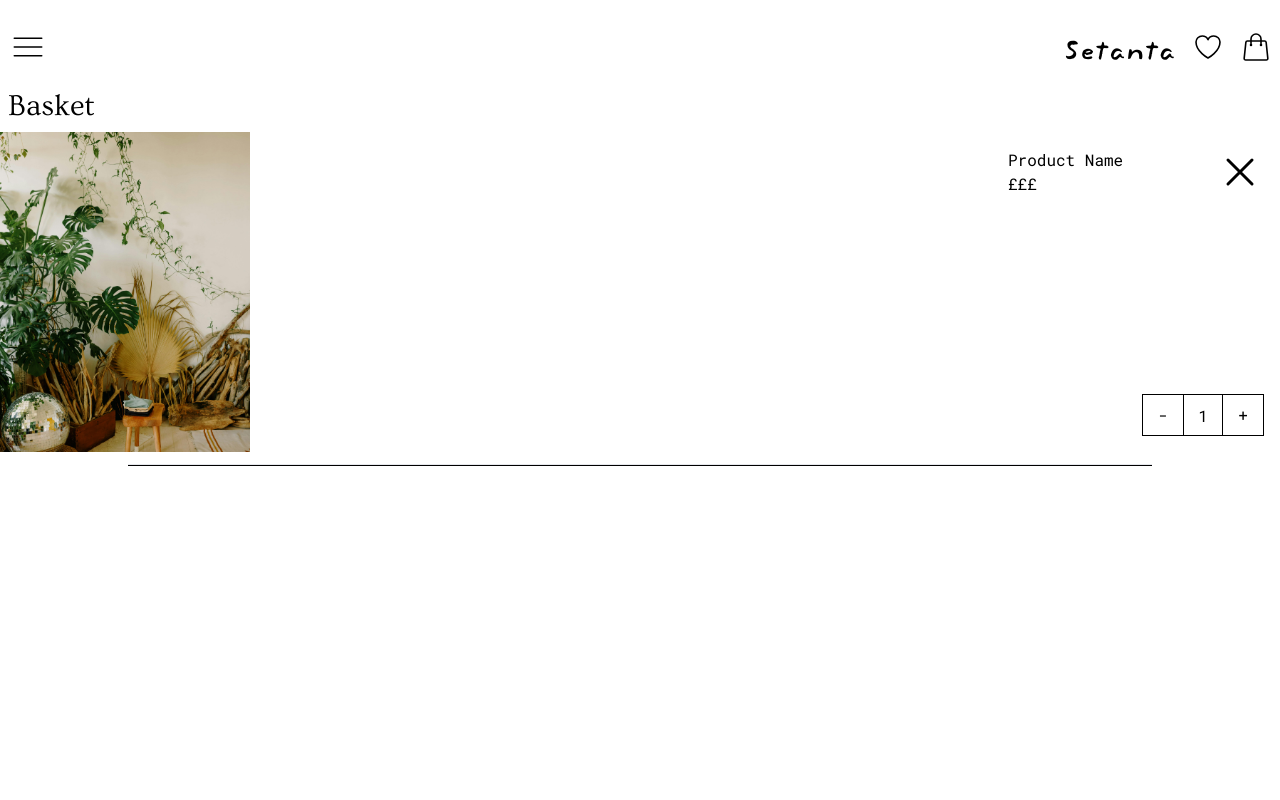
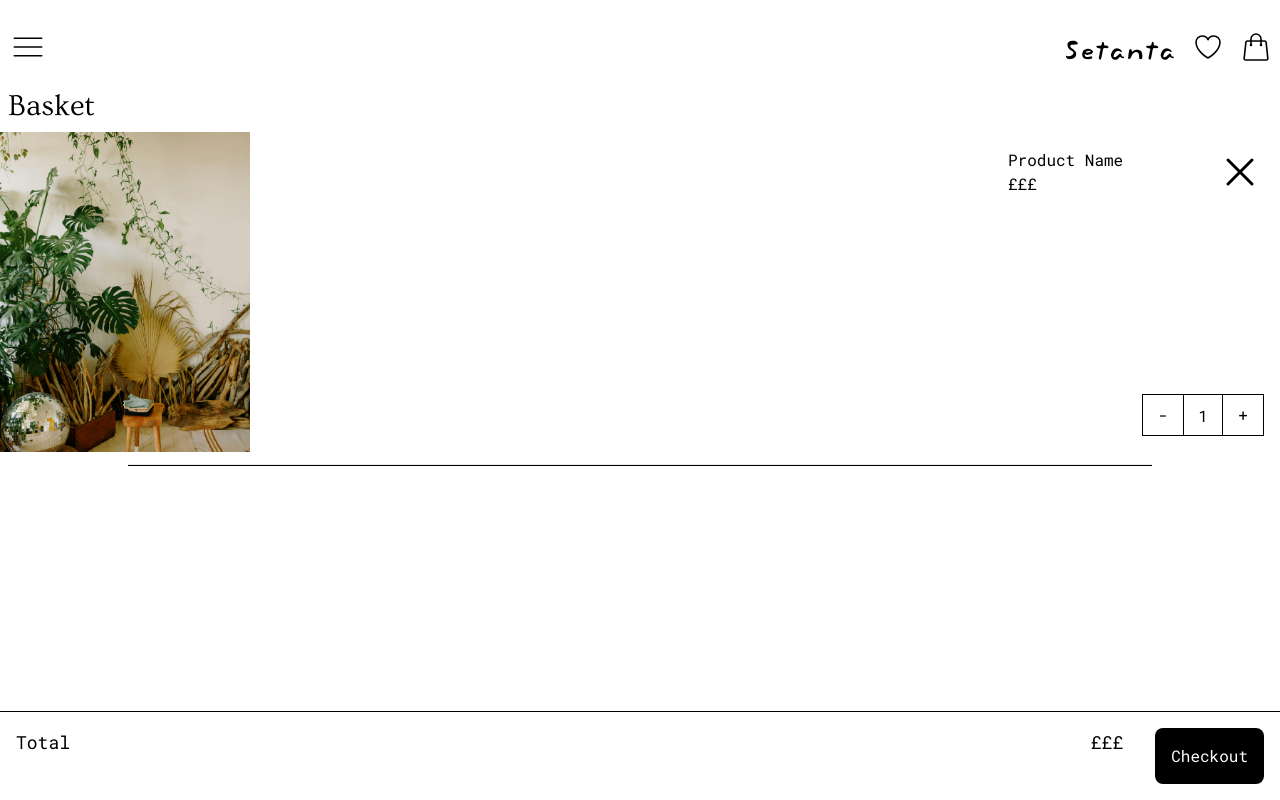
Before and after one commit to meowy8/setanta, a Next.js app: page /basket in a window 1280 px wide. Built offline with nearby package versions, Linux system fonts and the light colour scheme.

Commit message:
created basket footer for total and checkout

```diff
--- a/src/app/basket/page.tsx
+++ b/src/app/basket/page.tsx
@@ -1,13 +1,15 @@
-import React from 'react'
-import BasketItem from '../components/BasketItem'
+import React from "react";
+import BasketItem from "../components/BasketItem";
+import BasketFooter from "../components/BasketFooter";
 
 const Basket = () => {
   return (
-    <main className='relative top-20'>
-      <h1 className='ovo m-2 text-3xl'>Basket</h1>
+    <main className="relative top-20">
+      <h1 className="ovo m-2 text-3xl">Basket</h1>
       <BasketItem />
+      <BasketFooter />
     </main>
-  )
-}
+  );
+};
 
-export default Basket
+export default Basket;
--- /dev/null
+++ b/src/app/components/BasketFooter.tsx
@@ -0,0 +1,17 @@
+import React from "react";
+
+const BasketFooter = () => {
+  return (
+    <footer className="fixed bottom-0 w-full border-t border-black roboto-mono">
+      <div className="flex justify-between p-4 gap-8">
+        <div className="flex justify-between w-full text-lg">
+          <span>Total</span>
+          <span>£££</span>
+        </div>
+        <button className="bg-black text-white p-4 rounded-lg">Checkout</button>
+      </div>
+    </footer>
+  );
+};
+
+export default BasketFooter;
--- /dev/null
+++ b/src/app/functions/ScrollHandler.tsx
@@ -0,0 +1,27 @@
+"use client";
+import { useEffect } from "react";
+
+const ScrollHandler = () => {
+  useEffect(() => {
+    const handleScroll = (event: WheelEvent) => {
+      const windowHeight = window.innerHeight;
+      const scrollAmount = event.deltaY;
+
+      window.scrollBy({
+        top: scrollAmount > 0 ? windowHeight : -windowHeight,
+        left: 0,
+        behavior: "smooth", // Optional: Add smooth scrolling effect
+      });
+    };
+
+    window.addEventListener("wheel", handleScroll);
+
+    return () => {
+      window.removeEventListener("wheel", handleScroll);
+    };
+  }, []); // Empty dependency array ensures the effect runs only once
+
+  return null;
+};
+
+export default ScrollHandler;
```
Also changed, not shown: src/app/page.tsx (+13 -6 lines).
